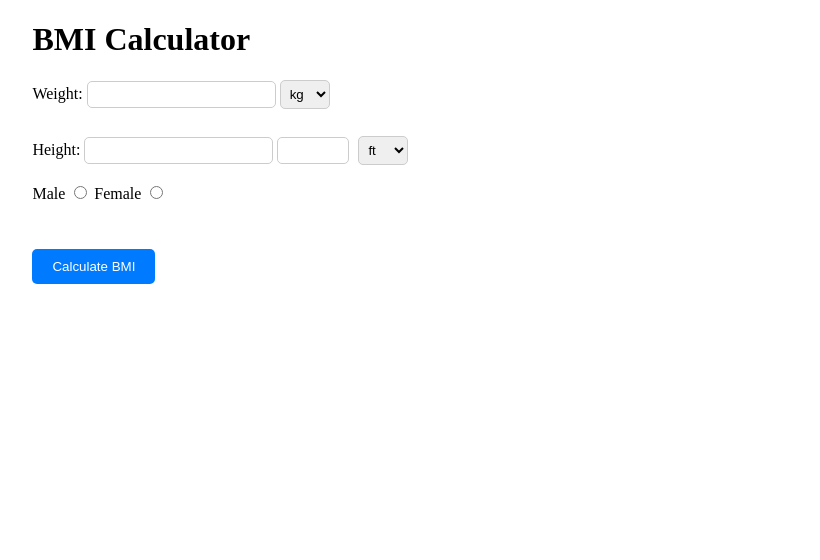
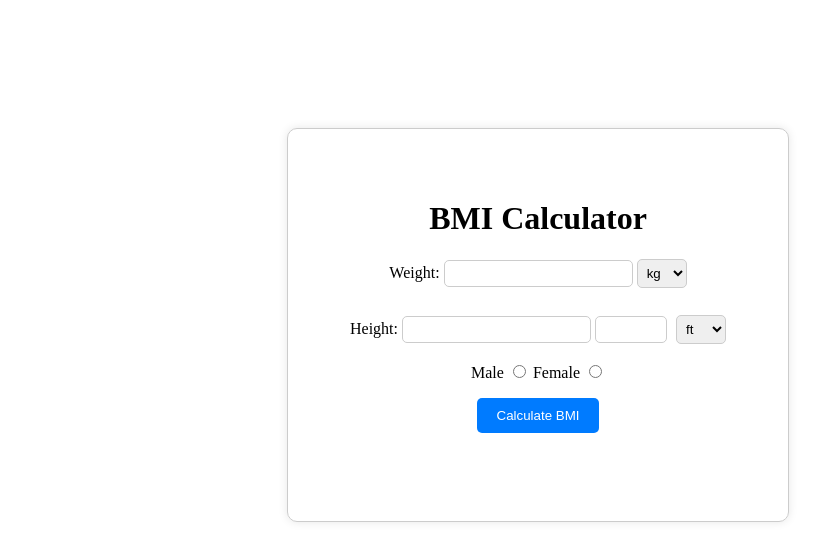
Before and after one commit to Ouiiizi/BMI-Calculator, a plain HTML site: page index.html in a window 1280 px wide. Shown: the whole page, without its empty margins (102-922 px from the left). Drawn offline with Linux system fonts and the light colour scheme.

Commit message:
inputs put in a box
pp

```diff
--- a/index.html
+++ b/index.html
@@ -6,7 +6,7 @@
     <title>BMI Calculator</title>
     <link rel="stylesheet" href="main.css">
 </head>
-<body>
+<body><center>
 <div id="container">
     <h1>BMI Calculator</h1>
     <form id="BMICalculator" name="BMICalculator">
@@ -40,7 +40,7 @@
     <p id="result"></p>
     <p id="genderResult"></p>
     <p id="healthyWeight"></p>
-</div>
+</div></center>
 <script src="main.js"></script>
 </body>
 </html>
--- a/main.css
+++ b/main.css
@@ -1,4 +1,8 @@
-/* CSS for input fields */
+body {
+    margin-top: 10%;
+}
+
+
 input[type="number"],
 select {
     border: 1px solid #ccc; /* Add border to input fields */
@@ -8,13 +12,20 @@ select {
 
 /* CSS for container */
 #container {
-    width: 80%;
-    margin: 0 auto;
+    margin-top: 10px;
+    width: 400px; /* Set width of the container */
+    margin: 0 auto; /* Center the container horizontally */
+    padding: 50px; /* Add padding inside the container */
+    border: 1px solid #ccc; /* Add border to the container */
+    border-radius: 10px; /* Add border radius */
+    box-shadow: 0 0 10px rgba(0, 0, 0, 0.1); /* Add shadow to the container */
 }
 
 /* CSS for form */
 form {
     margin-bottom: 20px;
+
+
 }
 
 /* CSS for button */
```
